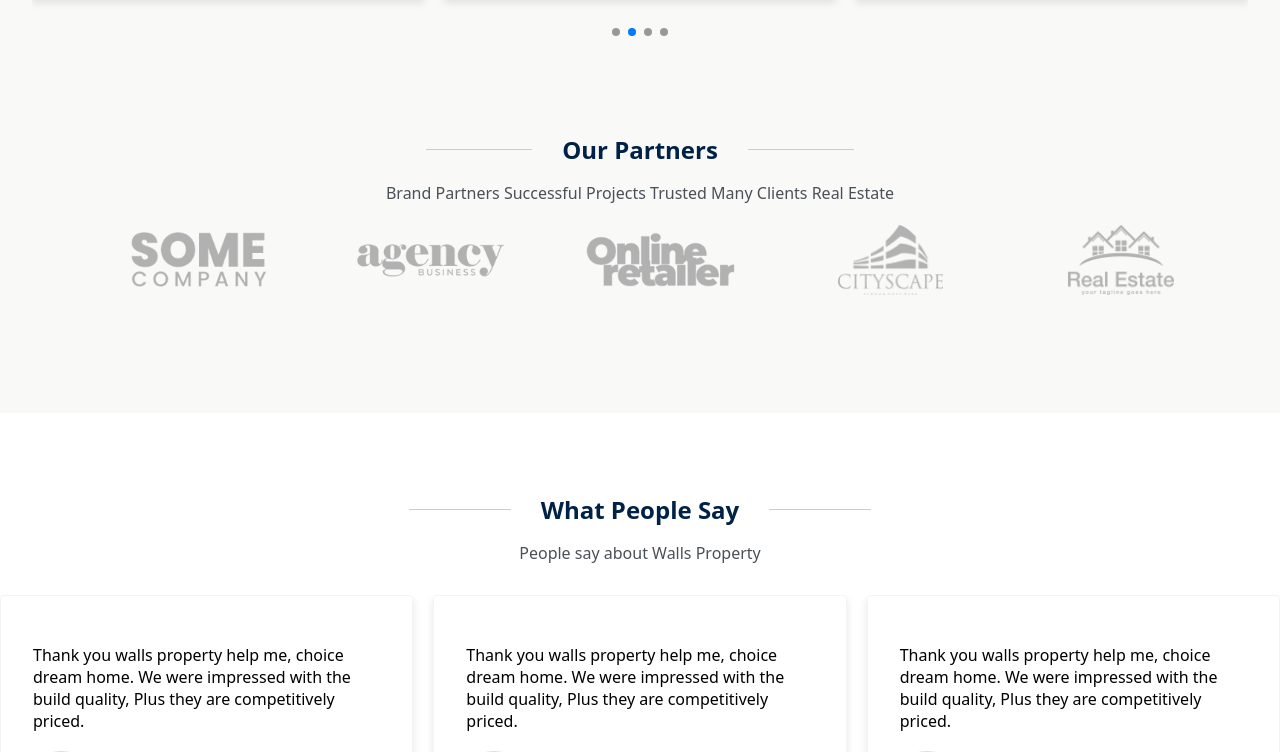
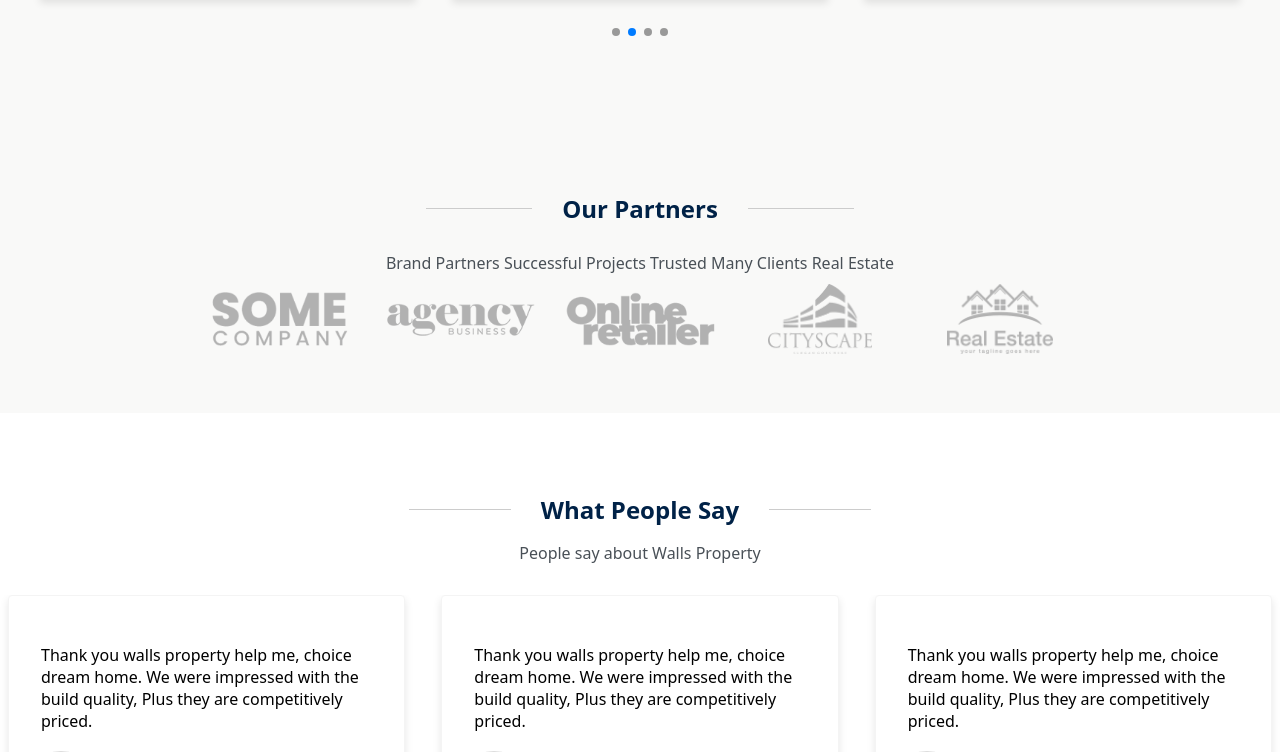
Before and after one commit to MAliDevx/Real-Statez-, a React (Vite) app: page / in a window 1280 px wide. Shown: the part 2409-3161 px from the top of the page. Built offline with nearby package versions, Linux system fonts and the light colour scheme; grey boxes are pictures that could not be loaded.

Commit message:
fixed the responsiveness

```diff
--- a/src/pages/CompanyShowcase/CompanyShowcase.jsx
+++ b/src/pages/CompanyShowcase/CompanyShowcase.jsx
@@ -163,7 +163,7 @@ const CompanyShowCase = () => {
 
         <CardBox>
           {lastesNews.map((item, idx) => (
-            <Card style={{ width: "33%" }} key={idx}>
+            <Card className="latast-card-container" key={idx}>
               <button className="isForSale">For Sale</button>
               <CardImg src={item.imgage} alt={item.name} />
               <CardBodyTop>
--- a/src/pages/CompanyShowcase/CompanyShowcaseStyle.js
+++ b/src/pages/CompanyShowcase/CompanyShowcaseStyle.js
@@ -1,28 +1,35 @@
 import styled from "styled-components";
-
 
 export const MainContainer = styled.div`
   display: flex;
   align-items: center;
   justify-content: center;
   flex-direction: column;
-`
+`;
 export const PartnersSection = styled.section`
+  display: flex;
+  align-items: center;
+  justify-content: center;
   background-color: var(--background-light-gray);
+  flex-direction: column;
   height: 300px;
   width: 100%;
 
-
-
+  @media (max-width: 768px) {
+    margin-top: 400px;
+    height: auto;
+    padding: 30px 0px;
+  }
 
   #partnersLogos {
     display: flex;
-    justify-content: space-around;
+    justify-content: center;
+    gap: 30px;
     align-items: center;
     flex-wrap: wrap;
     margin: 0 auto;
     width: 90%;
-    margin-left: 84px;
+
   }
 
   .partners__logo {
@@ -46,13 +53,15 @@ export const Para = styled.div`
   justify-content: center;
   align-items: center;
   margin: 0 auto 30px;
-    line-height: 1.5px;
-    `
+  text-align: center;
+  margin-bottom: 10px;
+  /* line-height: 1.5px; */
+`;
 export const PeopleFeedBack = styled.div`
   background-color: var(--white);
   /* height: 300px; */
   width: 100%;
-.partners__description{
+  .partners__description {
     color: var(--gray);
     font-size: 16px;
     width: 100%;
@@ -61,9 +70,8 @@ width: 100%;
     align-items: center;
     margin: 0 auto 30px;
     line-height: 1.5px;
-
   }
-`
+`;
 export const FeedBackProfile = styled.div`
   display: flex;
   justify-content: space-between;
@@ -98,9 +106,8 @@ export const FeedBackProfile = styled.div`
     text-align: left;
     padding: 12px;
     background-color: var(--white-color);
-    border-radius:4px;
+    border-radius: 4px;
     border: 1px solid #f4f4f4;
-
   }
 
   p {
@@ -125,34 +132,31 @@ export const FeedBackProfile = styled.div`
 
 export const LastestNews = styled.div`
   width: 85%;
-@media (max-width:768px) {
+  @media (max-width: 768px) {
     width: 95%;
   }
-`
+`;
 export const CardBox = styled.div`
   display: flex;
   align-items: center;
-justify-content:center;
+  justify-content: center;
   gap: 20px;
   width: 100%;
   margin-top: 30px;
-@media (max-width:768px) {
+  @media (max-width: 768px) {
     flex-wrap: wrap;
     /* justify-content: flex-start; */
-
   }
-@media (max-width:480px) {
+  @media (max-width: 480px) {
     flex-direction: column;
-
   }
-
-`
+`;
 
 export const RequestQuotes = styled.section`
   display: flex;
   justify-content: center;
   align-items: center;
-  background: linear-gradient(to right, #423592 0%, #0892F7 100%);
+  background: linear-gradient(to right, #423592 0%, #0892f7 100%);
   padding: 2rem 0rem;
   color: white;
   width: 100%;
--- a/src/pages/PropertiseService/propertyStyle.js
+++ b/src/pages/PropertiseService/propertyStyle.js
@@ -14,6 +14,8 @@ export const FilteredContent = styled.div`
   @media (max-width:768px) {
     position: relative;
     top: 430px;
+      padding: 8px;
+
   }
 
 `;
--- a/src/pages/propertyListing/propertyListing.jsx
+++ b/src/pages/propertyListing/propertyListing.jsx
@@ -225,7 +225,7 @@ const PropertyListing = () => {
         </div>
        <div className="icon-container">
   <FaThList
-            className={`icons ${activeView === "list" ? "active" : ""}`}
+    className={`icons list-icon ${activeView === "list" ? "active" : ""}`}
     onClick={() => setActiveView("list")}
   />
   <IoGridSharp
@@ -233,6 +233,7 @@ const PropertyListing = () => {
     onClick={() => setActiveView("grid")}
   />
 </div>
+
       </PropertyFilterdiv>
       {/* Conditional rendering based on activeView */}
       {activeView === "grid" && (
--- a/src/pages/propertyListing/propertyListingStyle.js
+++ b/src/pages/propertyListing/propertyListingStyle.js
@@ -14,6 +14,10 @@ export const PropertyListingContainer = styled.div`
     justify-content: center;
     margin-bottom: 150px;
     background-color: var(--background-color);
+    @media (max-width:768px) {
+          margin-bottom: 70px;
+
+    }
   }
 
   .propertyname-heading {
@@ -60,12 +64,18 @@ export const PropertyFilterdiv = styled.div`
   justify-content: space-between;
   border: 1px solid var(--border-color);
   padding: 10px 15px;
-  margin-top:50px;
+  margin-top:130px;
+
+  @media (max-width:786px) {
+    margin-top: 540px;
+  }
+
   .filter-container {
     display: flex;
     align-items: center;
     justify-content: space-between;
     gap: 10px;
+
     span {
       font-family: "Open Sans", sans-serif;
       font-size: 14px;
@@ -74,13 +84,12 @@ export const PropertyFilterdiv = styled.div`
       margin-right: 5px;
     }
   }
+
   .icon-container {
     display: flex;
     align-items: center;
-    justify-content: flex-start; /* More natural icon alignment */
+    justify-content: flex-start;
     border: 1px solid var(--border-color);
-    /* padding: 0px 10px; */
-    /* border-radius: 4px; */
   }
 
   .icons {
@@ -91,14 +100,20 @@ export const PropertyFilterdiv = styled.div`
     height: 20px;
     font-size: 16px;
     transition: all 0.2s ease;
-    /* border-radius: 4px; */
   }
 
   .icons.active {
     background-color: var(--primary-button);
     color: var(--white-color);
   }
+
+  .list-icon {
+    @media (max-width: 380px) {
+      display: none;
+    }
+  }
 `;
+
 export const Filterbox = styled.div`
 
   color: var(--subheading-color);
@@ -133,5 +148,16 @@ export const GridContainer = styled.div`
     grid-template-columns: repeat(3, 1fr);
     gap: 20px;
     width: 82.5%;
-    margin: 29px auto
+    margin: 29px auto;
+    @media (max-width:786px) {
+      width: 90%;
+          grid-template-columns: repeat(2, 1fr);
+          /* margin-top: 450px; */
+
+    }
+    @media (max-width:480px) {
+      width: 95%;
+          grid-template-columns: repeat(1, 1fr);
+
+    }
 `;
--- a/src/styles/commanClasses.js
+++ b/src/styles/commanClasses.js
@@ -48,13 +48,13 @@ export const CarouselWrapper = styled.div`
     background: #007bff;
   }
 `;
-
 export const Card = styled.div`
   position: relative;
   border: 1px solid #ddd;
   overflow: hidden;
   background: #fff;
   box-shadow: 0 4px 8px rgba(0, 0, 0, 0.1);
+  margin: 0px 8px;
   cursor: pointer;
   transition: transform 0.3s ease, box-shadow 0.3s ease;
 
@@ -62,15 +62,23 @@ cursor: pointer;
     transform: translateY(-2px);
     box-shadow: 0 6px 20px rgba(0, 0, 0, 0.15);
   }
+
+  .latast-card-container {
+    width: 33%;
+
+    @media (max-width: 768px) {
+      width: 50%;
+    }
+  }
+
   .isForSale {
-    color: black;
     position: absolute;
     right: 10px;
     top: 10px;
     border: 0;
     outline: none;
     padding: 6px 8px;
-    background-color:var(--large-text);
+    background-color: var(--large-text);
     color: white;
   }
 
@@ -97,7 +105,8 @@ cursor: pointer;
     align-items: center;
     padding: 9px 20px;
     border-top: 1px solid var(--light-gray);
-  figure{
+
+    figure {
       margin: 0;
       border: 1px solid var(--light-gray);
       border-radius: 50%;
@@ -106,6 +115,7 @@ cursor: pointer;
       align-items: center;
       justify-content: center;
     }
+
     &__info {
       display: flex;
       align-items: center;
@@ -132,8 +142,8 @@ cursor: pointer;
       color: var(--large-text);
     }
   }
+`;
 
-`;
 
 export const CardImg = styled.img`
   width: 100%;
```
Lines whose indentation alone changed are shown as unchanged.
